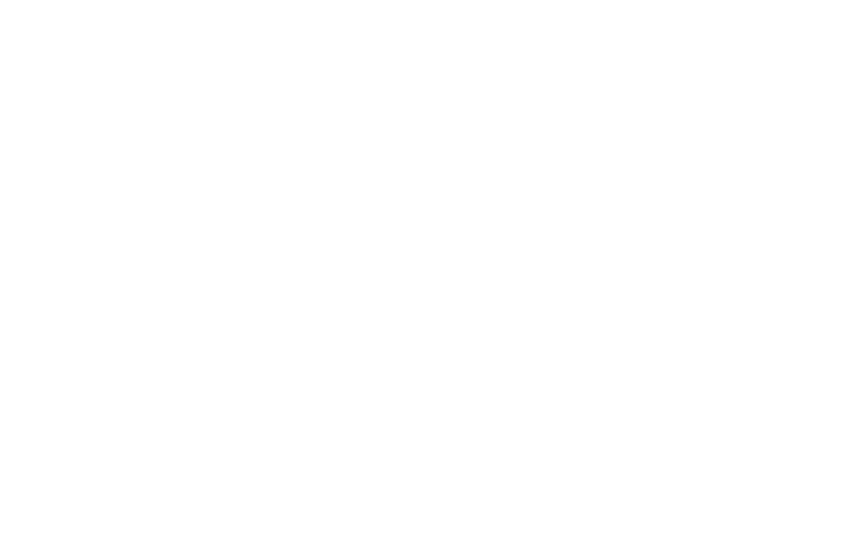
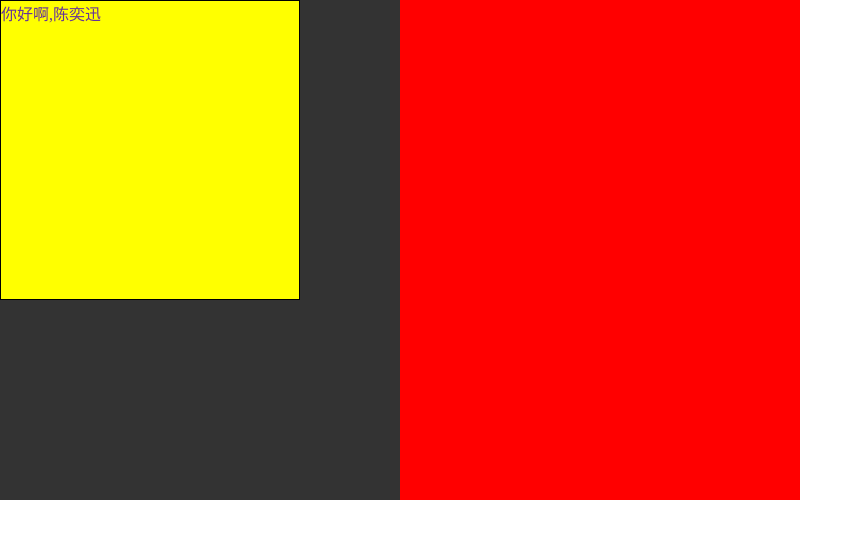
Before and after one commit to aliyuv/myproject, a plain HTML site: page CSS/ch-12/demo/层叠上下文.html in a window 1280 px wide. Shown: the whole page, without its empty margins (0-863 px from the left). Drawn offline with Linux system fonts and the light colour scheme.

Commit message:
父元素设置了非static值并且设置了z-index值,子元素一定会在父元素之上

```diff
--- a/CSS/ch-12/demo/层叠上下文.html
+++ b/CSS/ch-12/demo/层叠上下文.html
@@ -1,23 +1,72 @@
 <!DOCTYPE html>
 <html lang="en">
+
 <head>
     <meta charset="UTF-8">
     <meta http-equiv="X-UA-Compatible" content="IE=edge">
     <meta name="viewport" content="width=device-width, initial-scale=1.0">
     <title>层叠上下文</title>
     <style>
-        *{
+        * {
             margin: 0;
             padding: 0;
             box-sizing: border-box;
         }
+
+        .box {
+            width: 800px;
+            height: 500px;
+            background-color: red;
+            position: relative;
+            z-index: 100;
+        }
+
+        .container {
+            width: 400px;
+            height: 500px;
+            background-color: #333;
+            position: absolute;
+            top: 0;
+            left: 0;
+            z-index: 1;
+        }
+
+        .container .item1 {
+            width: 200px;
+            height: 100px;
+            background-color: sandybrown;
+            color: pink;
+            position: absolute;
+            top: 0;
+            left: 0;
+            z-index: -1;
+            border: 1px solid #000;
+            /* margin-right: 50px; */
+        }
+
+        .container .item2 {
+            width: 300px;
+            height: 300px;
+            background-color: yellow;
+            color: rebeccapurple;
+            position: absolute;
+            top: 0;
+            left: 0;
+            z-index: -1;
+            border: 1px solid #000;
+
+        }
     </style>
 </head>
+
 <body>
     <div class="box">
         <div class="container">
-            <span></span>
+            <div class="item1">你好啊,zhanyu</div>
+            <div class="item2">你好啊,陈奕迅</div>
         </div>
+        <div class="other">啥也不是,我只是个占位的div而已~</div>
     </div>
 </body>
+
 </html>
```
Also changed, not shown: 1 other file.
